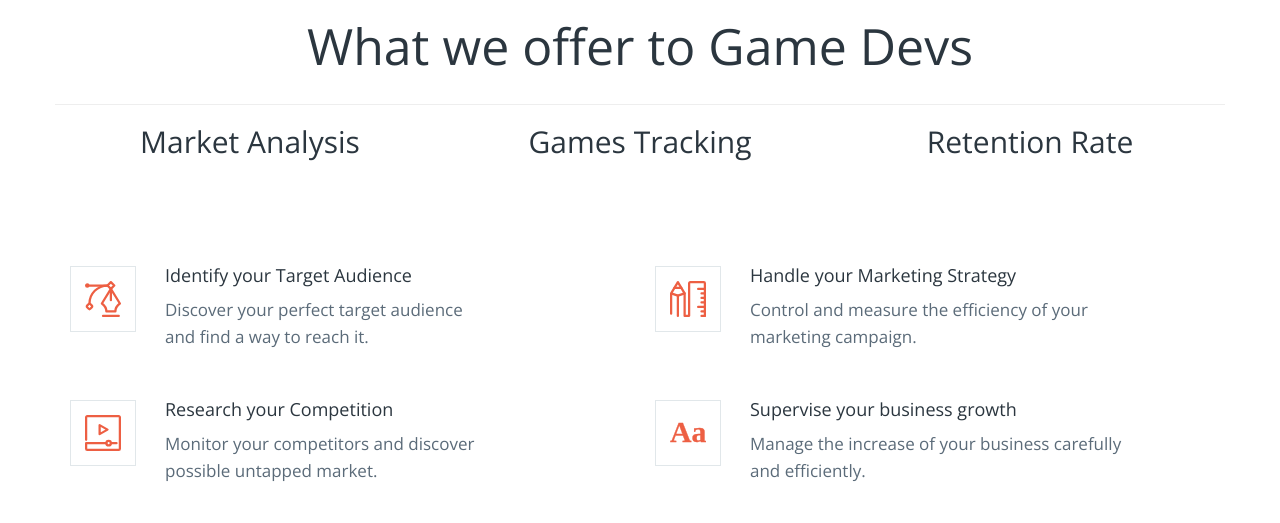
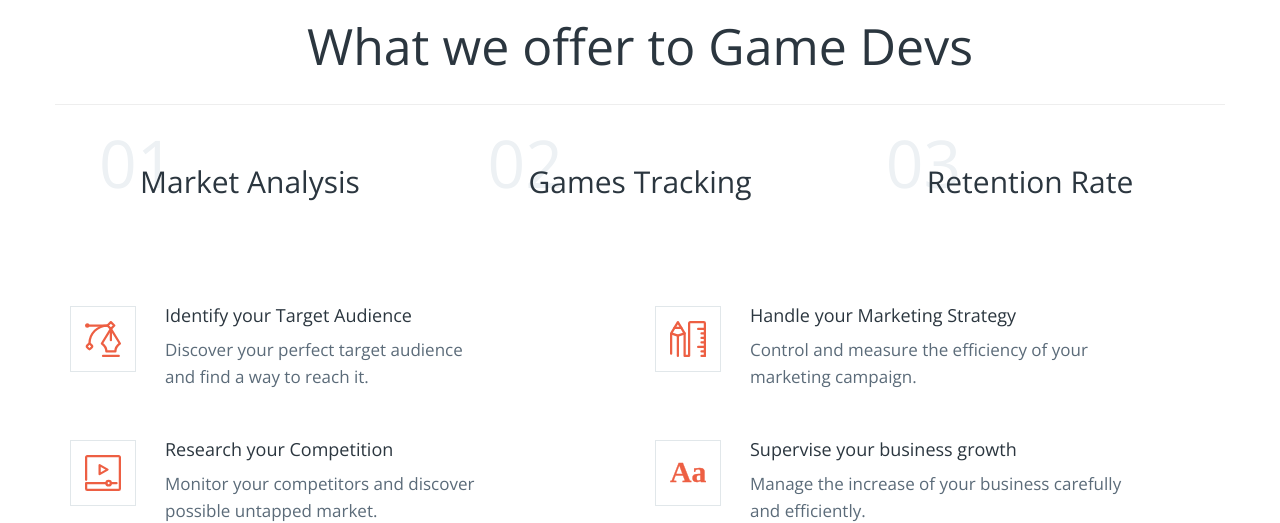
Before and after one commit to ShinFDuran/gm-landing, a plain HTML site: page index.html in a window 1280 px wide. Shown: the part 780-1303 px from the top of the page. Drawn offline with nearby package versions, Linux system fonts and the light colour scheme.

Commit message:
Update MailChimp

```diff
--- a/css/styles.css
+++ b/css/styles.css
@@ -2110,3 +2110,28 @@ portofolio-button {
 
 .love {
   color: #d9534f; }
+
+.index-header {
+  padding-top: 40px; }
+
+.advertise-description.first-no, .advertise-description.second-no, .advertise-description.third-no {
+  position: relative;
+  display: inline;
+  z-index: 1; }
+  .advertise-description.first-no:before, .advertise-description.second-no:before, .advertise-description.third-no:before {
+    position: absolute;
+    top: -35px;
+    left: -41px;
+    color: #edf1f4 !important;
+    z-index: -1;
+    font-size: 2.2em !important;
+    font-family: "Open Sans", sans-serif; }
+
+.advertise-description.first-no:before {
+  content: '01'; }
+
+.advertise-description.second-no:before {
+  content: '02'; }
+
+.advertise-description.third-no:before {
+  content: '03'; }
--- a/index.html
+++ b/index.html
@@ -61,14 +61,14 @@
               <h1 class="advertise-heading">What we offer to Game Devs</h1>
               <div class="row">
                 <hr>
-                <div class="col-md-4 subtext">
-                  <h2 class="advertise-description">Market Analysis</h2>
+                <div class="col-md-4 subtext index-header">
+                  <h2 class="advertise-description first-no">Market Analysis</h2>
                 </div>
-                <div class="col-md-4 subtext">
-                  <h2 class="advertise-description"> Games Tracking</h2>
+                <div class="col-md-4 subtext index-header">
+                  <h2 class="advertise-description second-no"> Games Tracking</h2>
                 </div>
-                <div class="col-md-4 subtext">
-                  <h2 class="advertise-description"> Retention Rate</h2>
+                <div class="col-md-4 subtext index-header">
+                  <h2 class="advertise-description third-no"> Retention Rate</h2>
                 </div>
               </div>
             </div>
```
Also changed, not shown: about.html (+21 -7 lines).
